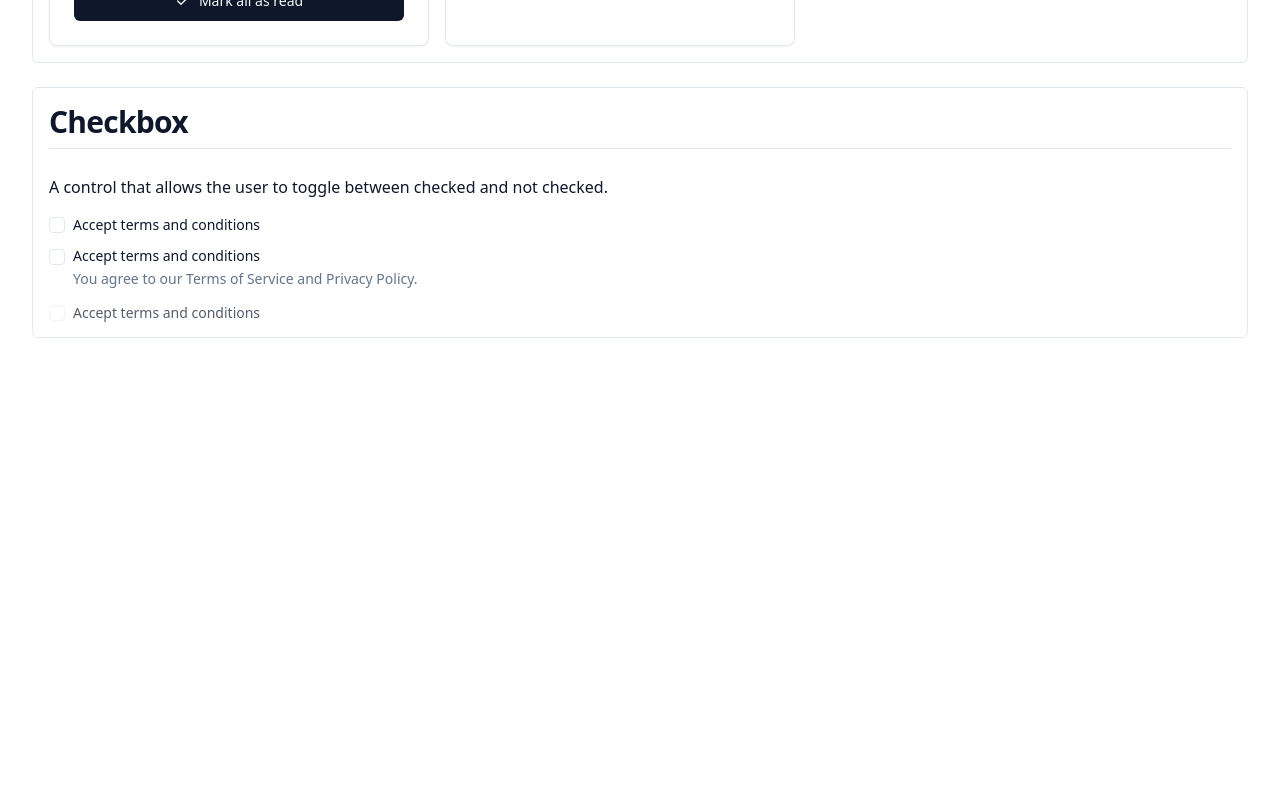
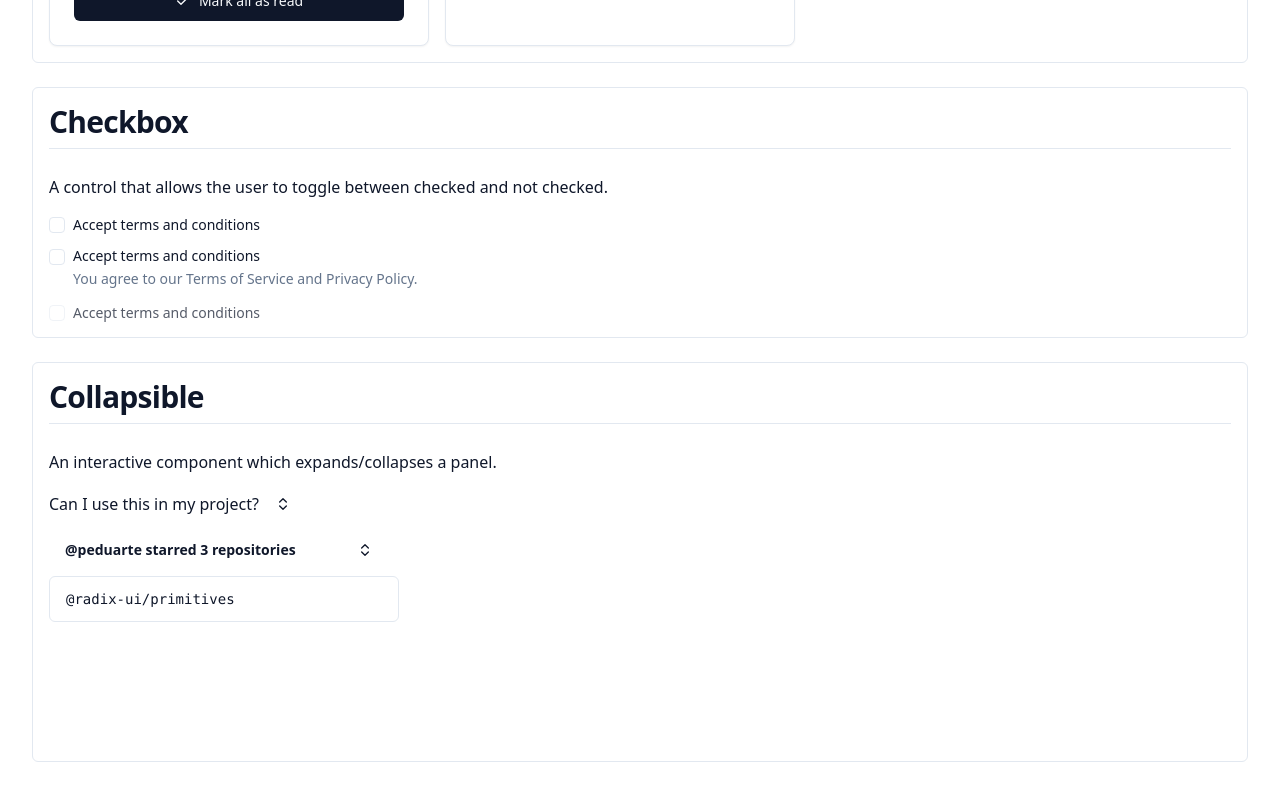
Before and after one commit to clifflee365/shadcn-ui-demo, a Next.js app: page / in a window 1280 px wide. Shown: the part 4006-4806 px from the top of the page. Before the commit the page ends 4384 px from the top, so only its background shows below. Built offline with nearby package versions, Linux system fonts and the light colour scheme.

Commit message:
feat: add Collapsible demo

```diff
--- a/app/page.tsx
+++ b/app/page.tsx
@@ -2,14 +2,13 @@ import Link from "next/link"
 
 import { siteConfig } from "@/config/site"
 import { buttonVariants } from "@/components/ui/button"
-
-import Box from "@/components/Box"
 import { AccordionDemo } from "@/components/AccordionDemo"
 import { AlertDemo } from "@/components/AlertDemo"
 import { AlertDialogDemo } from "@/components/AlertDialogDemo"
 import { AspectRatioDemo } from "@/components/AspectRatioDemo"
 import { AvatarDemo } from "@/components/AvatarDemo"
 import { BadgeDemo } from "@/components/BadgeDemo"
+import Box from "@/components/Box"
 import { ButtonDemo } from "@/components/ButtonDemo"
 import { CalendarDatePicker } from "@/components/CalendarDatePickerDemo"
 import { CalendarDatePickerWithPresets } from "@/components/CalendarDatePickerWithPresetsDemo"
@@ -18,6 +17,7 @@ import { CalendarDemo } from "@/components/CalendarDemo"
 import { CardDemo } from "@/components/CardDemo"
 import { CardWithForm } from "@/components/CardWithFormDemo"
 import { CheckboxDemo } from "@/components/CheckboxDmeo"
+import { CollapsibleDemo } from "@/components/CollapsibleDemo"
 
 export default function IndexPage() {
   return (
@@ -111,6 +111,14 @@ export default function IndexPage() {
       >
         <CheckboxDemo />
       </Box>
+
+      <Box
+        title="Collapsible"
+        desc="An interactive component which expands/collapses a panel."
+        className="min-h-[400px]"
+      >
+        <CollapsibleDemo/>
+      </Box>
     </section>
   )
 }
--- a/components/Box.tsx
+++ b/components/Box.tsx
@@ -1,11 +1,14 @@
+import { cn } from "@/lib/utils"
+
 interface IBoxProps {
   title?: string
   desc?: string
+  className?: string
   children: React.ReactNode
 }
-const Box = ({ children, title, desc }: IBoxProps) => {
+const Box = ({ className, children, title, desc }: IBoxProps) => {
   return (
-    <div className="flex flex-col rounded-md border p-4">
+    <div className={cn("flex flex-col rounded-md border p-4", className)}>
       <h2 className="scroll-m-20 border-b pb-2 text-3xl font-semibold tracking-tight transition-colors first:mt-0">
         {title}
       </h2>
--- /dev/null
+++ b/components/CollapsibleDemo.tsx
@@ -0,0 +1,57 @@
+"use client"
+
+import * as React from "react"
+import { ChevronsUpDown, Plus, X } from "lucide-react"
+
+import { Button } from "@/components/ui/button"
+import {
+  Collapsible,
+  CollapsibleContent,
+  CollapsibleTrigger,
+} from "@/components/ui/collapsible"
+
+export function CollapsibleDemo() {
+  const [isOpen, setIsOpen] = React.useState(false)
+
+  return (
+    <div className="flex flex-col gap-4">
+      {/* easy eg */}
+      <Collapsible>
+        <CollapsibleTrigger className="flex items-center gap-4">Can I use this in my project? <ChevronsUpDown className="h-4 w-4" /></CollapsibleTrigger>
+        <CollapsibleContent>
+          Yes. Free to use for personal and commercial projects. No attribution
+          required.
+        </CollapsibleContent>
+      </Collapsible>
+
+      <Collapsible
+        open={isOpen}
+        onOpenChange={setIsOpen}
+        className="w-[350px] space-y-2"
+      >
+        <div className="flex items-center justify-between space-x-4 px-4">
+          <h4 className="text-sm font-semibold">
+            @peduarte starred 3 repositories
+          </h4>
+          <CollapsibleTrigger asChild>
+            <Button variant="ghost" size="sm" className="w-9 p-0">
+              <ChevronsUpDown className="h-4 w-4" />
+              <span className="sr-only">Toggle</span>
+            </Button>
+          </CollapsibleTrigger>
+        </div>
+        <div className="rounded-md border px-4 py-3 font-mono text-sm">
+          @radix-ui/primitives
+        </div>
+        <CollapsibleContent className="space-y-2">
+          <div className="rounded-md border px-4 py-3 font-mono text-sm">
+            @radix-ui/colors
+          </div>
+          <div className="rounded-md border px-4 py-3 font-mono text-sm">
+            @stitches/react
+          </div>
+        </CollapsibleContent>
+      </Collapsible>
+    </div>
+  )
+}
--- /dev/null
+++ b/components/ui/collapsible.tsx
@@ -0,0 +1,11 @@
+"use client"
+
+import * as CollapsiblePrimitive from "@radix-ui/react-collapsible"
+
+const Collapsible = CollapsiblePrimitive.Root
+
+const CollapsibleTrigger = CollapsiblePrimitive.CollapsibleTrigger
+
+const CollapsibleContent = CollapsiblePrimitive.CollapsibleContent
+
+export { Collapsible, CollapsibleTrigger, CollapsibleContent }
--- a/package.json
+++ b/package.json
@@ -19,6 +19,7 @@
     "@radix-ui/react-aspect-ratio": "^1.0.2",
     "@radix-ui/react-avatar": "^1.0.2",
     "@radix-ui/react-checkbox": "^1.0.3",
+    "@radix-ui/react-collapsible": "^1.0.2",
     "@radix-ui/react-label": "^2.0.1",
     "@radix-ui/react-popover": "^1.0.5",
     "@radix-ui/react-select": "^1.2.1",
```
Also changed, not shown: 1 other file (tests, documents, lock files or other folders).
